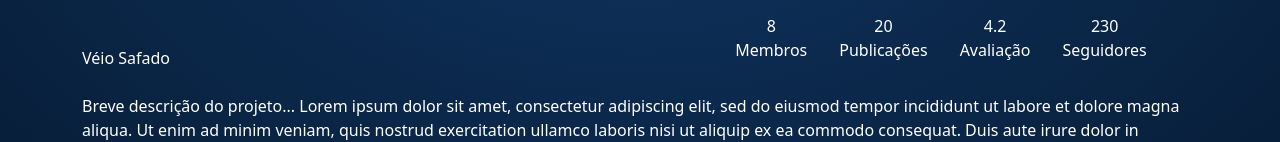
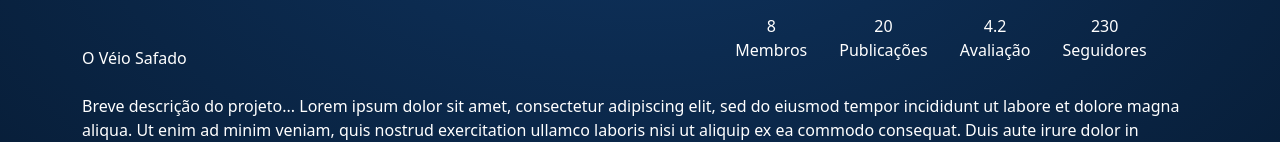
Before and after one commit to RP2-startups/stewart-frontend, a JavaScript app: page /project in a window 1280 px wide. Shown: the part 552-694 px from the top of the page. Built offline with nearby package versions, Linux system fonts and the light colour scheme; a web font is replaced by a local one.

Commit message:
started to work on a different branch

```diff
--- a/src/components/ProjectHeader.vue
+++ b/src/components/ProjectHeader.vue
@@ -12,7 +12,7 @@
         <div class="row">
 
             <div class="col">
-                <p class="mt-5">Véio Safado</p>
+                <p class="mt-5">O Véio Safado</p>
             </div>
 
             <div class="col d-flex justify-content-center">
```
